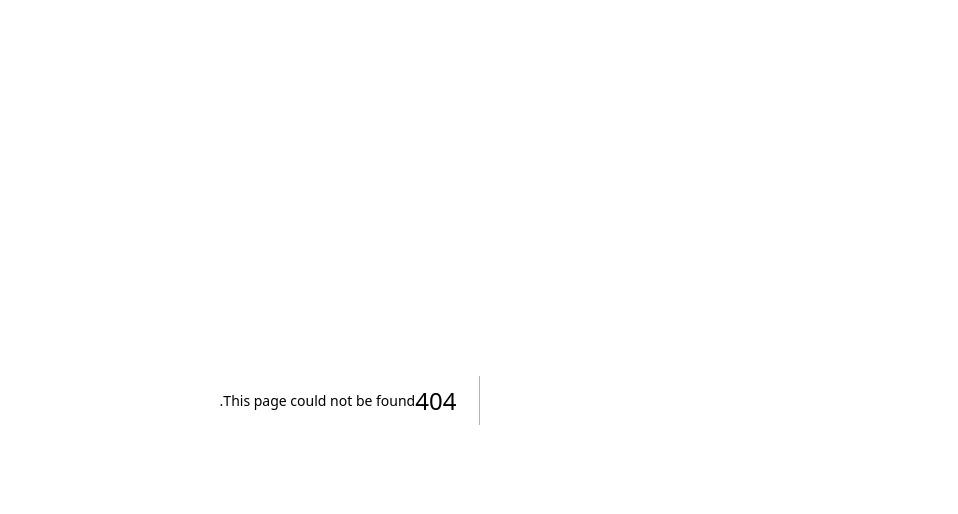
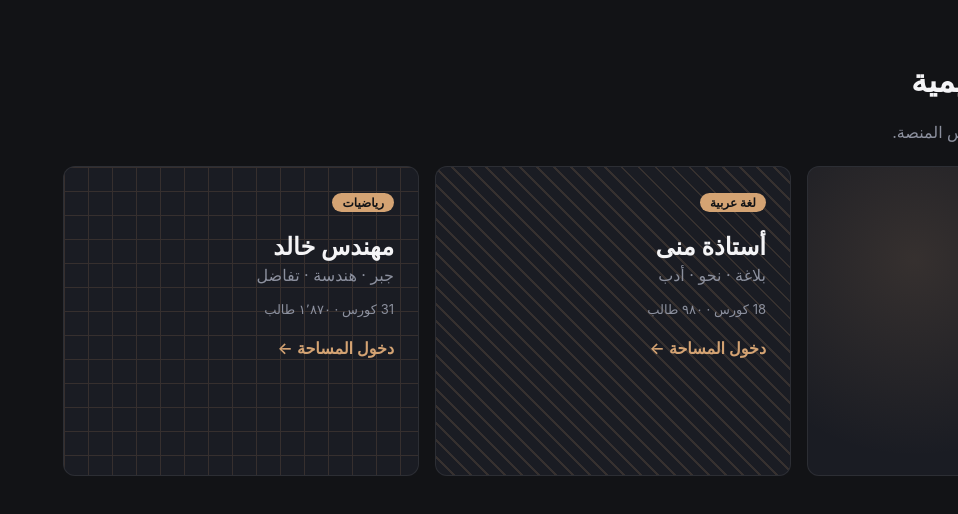
Before and after one commit to omarahameds2010-lab/sanad-edtech, a Next.js app in the folder apps/web/: page /teachers in a window 1280 px wide. Before the commit this address had no page. Shown: the top 514 px of the page, without its empty margins (322-1280 px from the left). Built offline with nearby package versions, Linux system fonts and the light colour scheme.

Commit message:
feat(web): Arabic tenant space page (/teachers/[slug]) with editorial RTL layout, TeacherCard portal component (subject motifs), SANAD AI evaluation card (score/confidence/evaluation/feedback/gap/next step); SSG via generateStaticParams

```diff
--- /dev/null
+++ b/apps/web/app/components/TeacherCard.tsx
@@ -0,0 +1,63 @@
+import Link from 'next/link';
+
+interface TeacherCardProps {
+  slug: string;
+  subject: string;
+  teacherName: string;
+  focusAreas: string;
+  courseCount: number;
+  studentCount: number;
+  motif: 'orbit' | 'grid' | 'ink';
+}
+
+const motifStyles: Record<TeacherCardProps['motif'], string> = {
+  orbit: 'radial-gradient(circle at 30% 30%, var(--tenant-accent) 0, transparent 60%)',
+  grid: 'linear-gradient(var(--tenant-accent) 1px, transparent 1px), linear-gradient(90deg, var(--tenant-accent) 1px, transparent 1px)',
+  ink: 'repeating-linear-gradient(45deg, var(--tenant-accent) 0 2px, transparent 2px 12px)',
+};
+
+export default function TeacherCard({
+  slug,
+  subject,
+  teacherName,
+  focusAreas,
+  courseCount,
+  studentCount,
+  motif,
+}: TeacherCardProps) {
+  return (
+    <article
+      className="card"
+      style={{ position: 'relative', overflow: 'hidden', minHeight: 260 }}
+    >
+      <div
+        aria-hidden
+        style={{
+          position: 'absolute',
+          inset: 0,
+          background: motifStyles[motif],
+          backgroundSize: motif === 'grid' ? '24px 24px' : undefined,
+          opacity: 'var(--tenant-motif-opacity)',
+        }}
+      />
+      <div style={{ position: 'relative' }}>
+        <span className="badge">{subject}</span>
+        <h2 style={{ marginBottom: 4 }}>{teacherName}</h2>
+        <p style={{ color: 'var(--text-muted)', marginTop: 0 }}>{focusAreas}</p>
+        <p style={{ color: 'var(--text-muted)', fontSize: 13 }}>
+          {courseCount} كورس · {studentCount.toLocaleString('ar-EG')} طالب
+        </p>
+        <Link
+          href={`/teachers/${slug}`}
+          style={{
+            display: 'inline-block',
+            marginTop: 'var(--space-sm)',
+            fontWeight: 600,
+          }}
+        >
+          دخول المساحة ←
+        </Link>
+      </div>
+    </article>
+  );
+}
--- /dev/null
+++ b/apps/web/app/teachers/page.tsx
@@ -0,0 +1,54 @@
+import TeacherCard from '../components/TeacherCard';
+
+const teachers = [
+  {
+    slug: 'ahmed-physics',
+    subject: 'فيزياء',
+    teacherName: 'دكتور أحمد',
+    focusAreas: 'ميكانيكا · موجات · كهرباء',
+    courseCount: 24,
+    studentCount: 1240,
+    motif: 'orbit' as const,
+  },
+  {
+    slug: 'mona-arabic',
+    subject: 'لغة عربية',
+    teacherName: 'أستاذة منى',
+    focusAreas: 'بلاغة · نحو · أدب',
+    courseCount: 18,
+    studentCount: 980,
+    motif: 'ink' as const,
+  },
+  {
+    slug: 'khaled-math',
+    subject: 'رياضيات',
+    teacherName: 'مهندس خالد',
+    focusAreas: 'جبر · هندسة · تفاضل',
+    courseCount: 31,
+    studentCount: 1870,
+    motif: 'grid' as const,
+  },
+];
+
+export default function TeachersPage() {
+  return (
+    <main>
+      <h1>المساحات التعليمية</h1>
+      <p style={{ color: 'var(--text-muted)' }}>
+        كل مدرس هو مساحة داخل نفس المنصة.
+      </p>
+      <div
+        style={{
+          display: 'grid',
+          gridTemplateColumns: 'repeat(auto-fit, minmax(280px, 1fr))',
+          gap: 'var(--space-md)',
+          marginTop: 'var(--space-lg)',
+        }}
+      >
+        {teachers.map((t) => (
+          <TeacherCard key={t.slug} {...t} />
+        ))}
+      </div>
+    </main>
+  );
+}
```
Also changed, not shown: apps/web/app/components/SanadAiCard.tsx (added, +65 -0 lines), apps/web/app/teachers/[slug]/page.tsx (added, +58 -0 lines).
